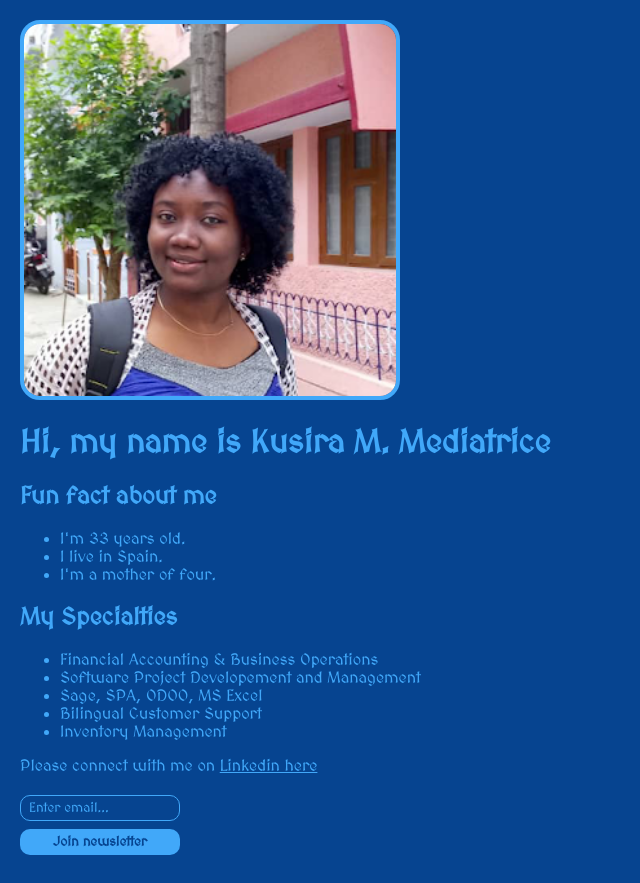
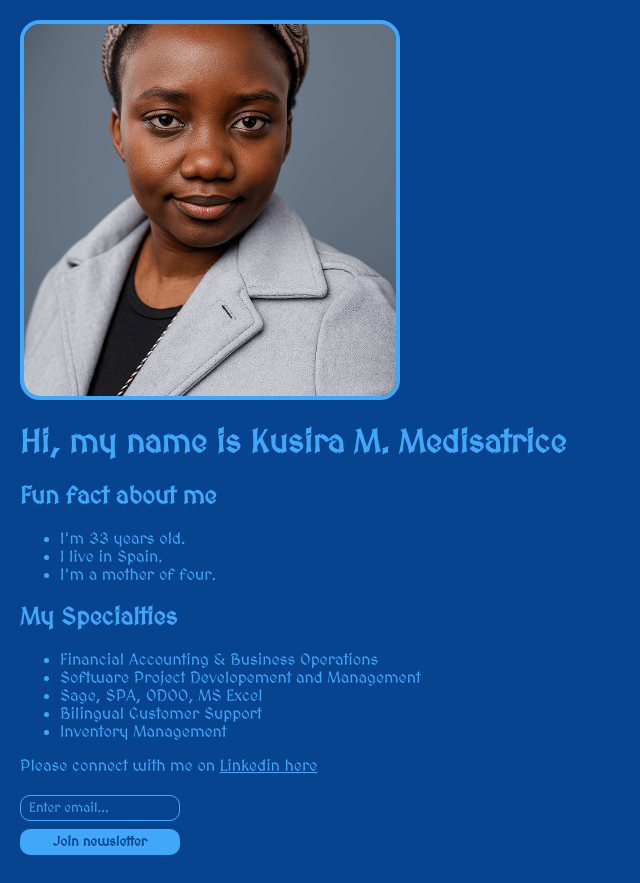
Before and after one commit to kusira-mediatrice/migracode-businesscard, a plain HTML site: page index.html in a window 1280 px wide. Shown: the whole page, without its empty margins (0-640 px from the left). Drawn offline with Linux system fonts and the light colour scheme; a web font is replaced by a local one.

Commit message:
Rollback foto

```diff
--- a/index.html
+++ b/index.html
@@ -10,8 +10,8 @@
 </head>
 
 <body>
-  <img src="images/me-1.png" />
-  <h1>Hi, my name is Kusira M. Mediatrice</h1>
+  <img src="images/me.png" />
+  <h1>Hi, my name is Kusira M. Medisatrice</h1>
   <h2>Fun fact about me</h2>
   <ul>
   <li>I'm 33 years old.</li>
```
